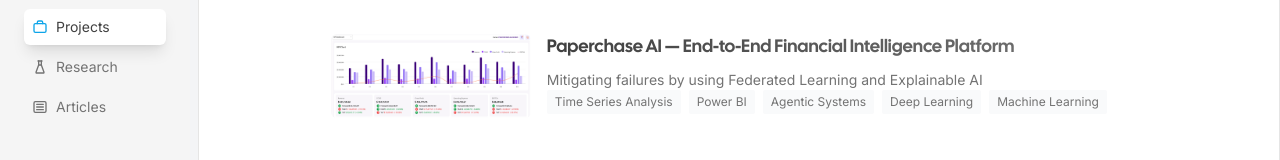
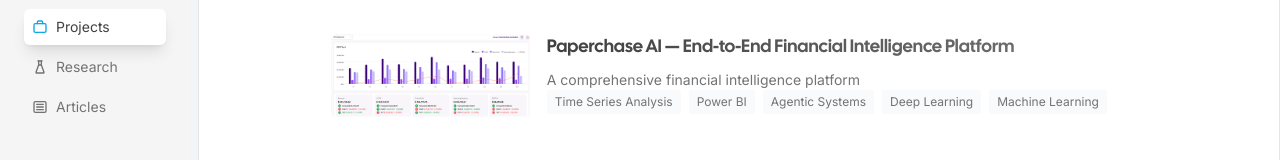
Before and after one commit to tanishpatel0106/portfolio-frontend, a Next.js app: page /projects in a window 1280 px wide. Shown: the part 191-351 px from the top of the page. Built offline with nearby package versions, Linux system fonts and the light colour scheme.

Commit message:
minor changes

```diff
--- a/src/constants/products.tsx
+++ b/src/constants/products.tsx
@@ -3,7 +3,7 @@ export const products = [
     href: "https://www.paperchase.ac/",
     title: "Paperchase AI — End-to-End Financial Intelligence Platform",
     description:
-      "Mitigating failures by using Federated Learning and Explainable AI",
+      "A comprehensive financial intelligence platform",
     thumbnail: "/images/paperchaseai1.png",
     images: [
       "/images/paperchaseai1.png",
```
